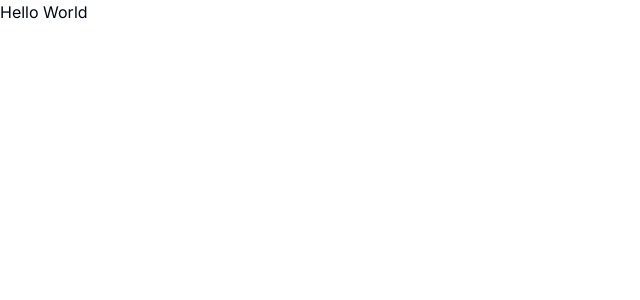
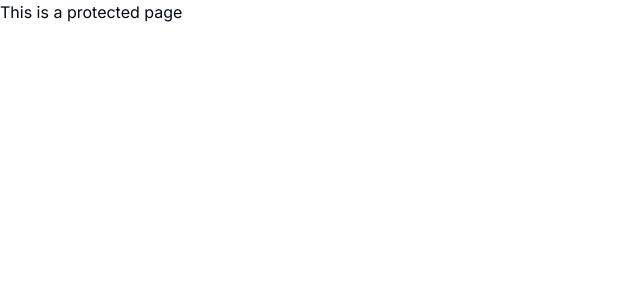
Before and after one commit to dontrellthedeveloper/edu-nextjs-sql, a Next.js app: page / in a window 1280 px wide. Shown: the top 300 px of the page, without its empty margins (0-640 px from the left). Built offline with nearby package versions, Linux system fonts and the light colour scheme.

Commit message:
added basic folder setup

```diff
--- /dev/null
+++ b/app/(auth)/(routes)/sign-in/page.tsx
@@ -0,0 +1,9 @@
+const SignInPage = () => {
+    return (
+      <div>
+        This is an unprotected page
+      </div>
+     );
+  }
+
+  export default SignInPage;
--- /dev/null
+++ b/app/(dashboard)/page.tsx
@@ -0,0 +1,5 @@
+export default function Home() {
+  return (
+    <p>This is a protected page</p>
+  )
+}
--- a/app/page.tsx
+++ /dev/null
@@ -1,7 +0,0 @@
-import Image from 'next/image'
-
-export default function Home() {
-  return (
-    <p>Hello World</p>
-  )
-}
```
